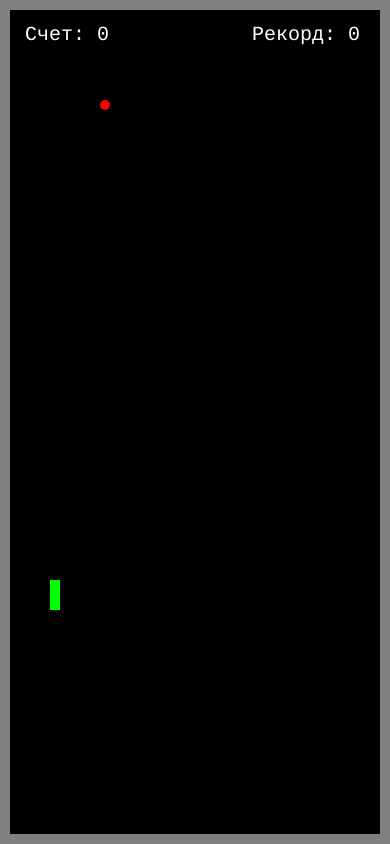
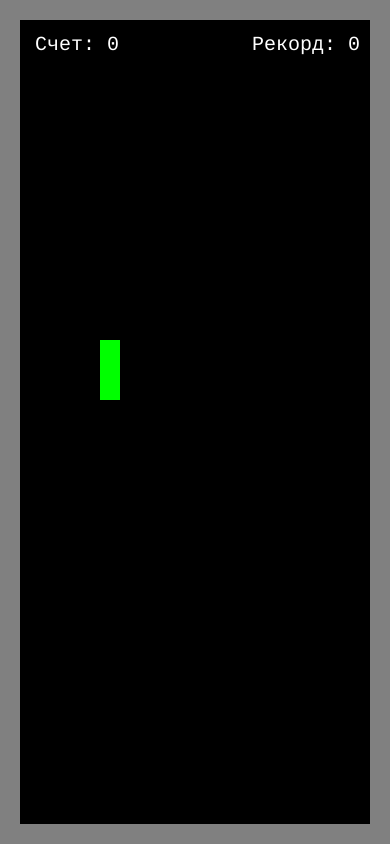
Before and after one commit to a-davlatov/snake, a plain HTML site: page index.html in a window 390 px wide. Drawn offline with Linux system fonts and the light colour scheme.

Commit message:
change blockSize

```diff
--- a/css/style.css
+++ b/css/style.css
@@ -14,11 +14,6 @@ body {
 
 .canvas {
 	background: #000;
+	display: block;
+	margin: 0 auto;
 }
-
-@media (max-width: 1080px) {
-	.wrapper {
-		margin: 0;
-		max-width: none;
-	}
-}
--- a/index.html
+++ b/index.html
@@ -4,12 +4,10 @@
 	<meta charset="UTF-8">
 	<title>Snake</title>
 	<link rel="stylesheet" href="./css/style.css">
-	<meta name="viewport" content="width=device-width, initial-scale=1.0">
+	<meta name="viewport" content="width=device-width, initial-scale=1.0, maximum-scale=1, user-scalable=0">
 </head>
 <body>
-	<div class="wrapper" id="wrapper">
-		<canvas class="canvas" id="canvas"></canvas>
-	</div>
+	<canvas class="canvas" id="canvas"></canvas>
 
 	<script src="./js/jquery-3.4.1.min.js"></script>
 	<script src="./js/jquery.touchSwipe.min.js"></script>
--- a/js/app.js
+++ b/js/app.js
@@ -4,12 +4,9 @@ canvas.width = 1280;
 canvas.height = 620;
 const ctx = canvas.getContext("2d");
 
-let blockSize = 20;
-
-if (window.innerWidth <= 1080) {
+if (window.innerWidth <= 1024) {
 	canvas.width = window.innerWidth;
 	canvas.height = window.innerHeight;
-	blockSize = 10;
 }
 
 // Получаем ширину и высоту элемента canvas
@@ -17,6 +14,7 @@ const width = canvas.width;
 const height = canvas.height;
 
 // Вычесляем ширину и высоту в ячейках
+let blockSize = 20;
 const widthInBlocks = Math.floor( width / blockSize );
 const heightInBlocks = Math.floor( height / blockSize );
 
```
